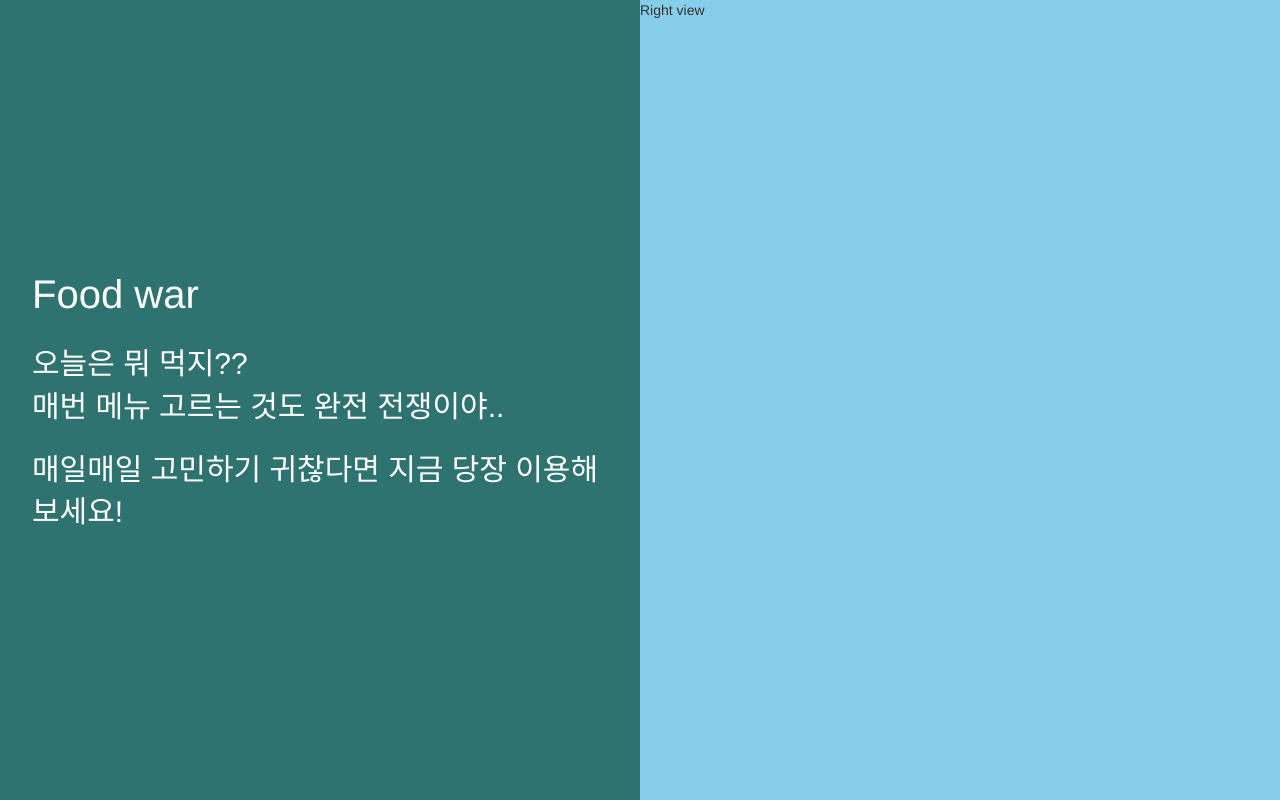
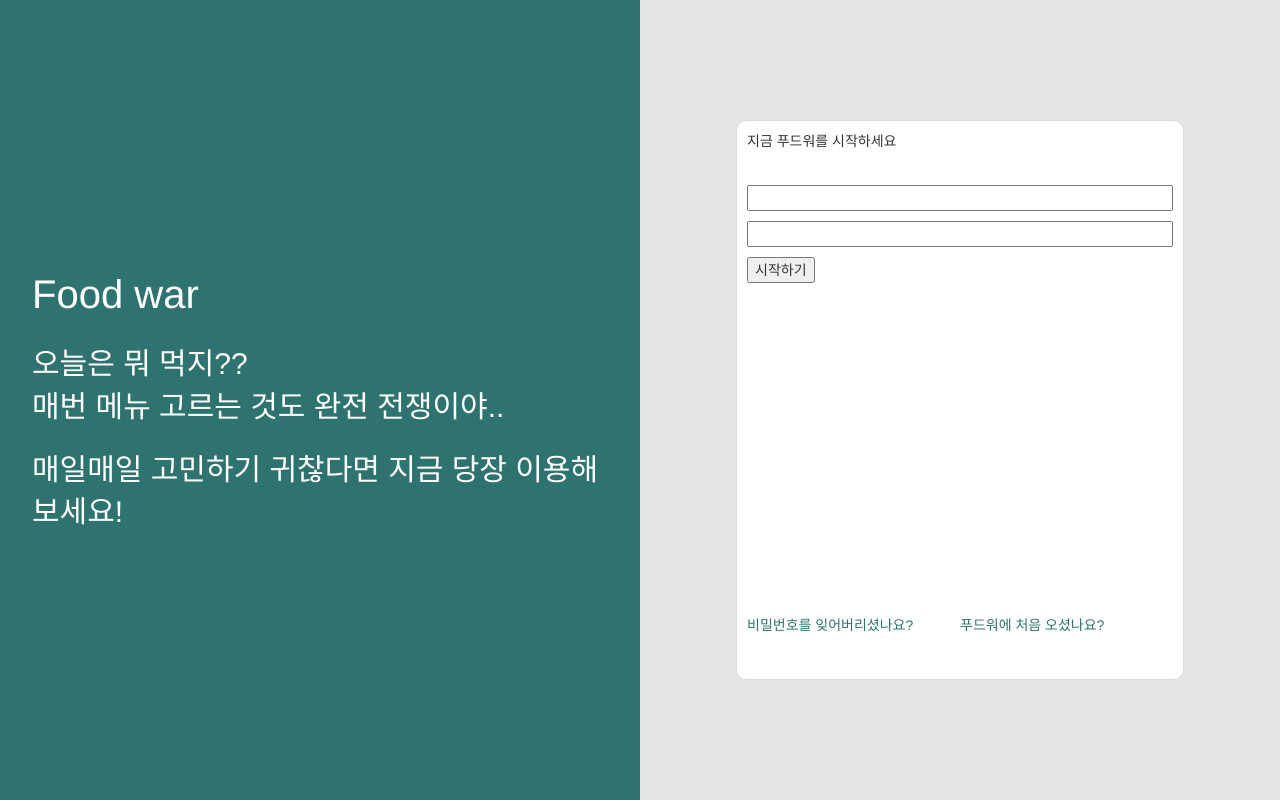
Before and after one commit to food-war/foodwar, a React (Create React App) app in the folder client/: page / in a window 1280 px wide. Built offline with nearby package versions, Linux system fonts and the light colour scheme.

Commit message:
Login 화면 작성중

```diff
--- a/client/src/App.js
+++ b/client/src/App.js
@@ -6,8 +6,8 @@ import store from './store';
 class App extends Component {
   componentDidMount() {
     if (!localStorage.test) {
-      localStorage.setItem('token', 'test');
-      //localStorage.clear();
+      //localStorage.setItem('token', 'test');
+      localStorage.clear();
     }
   }
 
--- a/client/src/App.scss
+++ b/client/src/App.scss
@@ -1,5 +1,5 @@
-$foodwar-color: #2E736F;
-$foodwar-red : #D21D36;
+$foodwar-color: #2e736f;
+$foodwar-red: #d21d36;
 
 html,
 body,
@@ -20,6 +20,8 @@ div {
   vertical-align: middle;
 }
 
-.food-btn {}
+.food-btn {
+}
 
-.food-btn:hover {}
+.food-btn:hover {
+}
--- /dev/null
+++ b/client/src/components/auth/Login.js
@@ -0,0 +1,29 @@
+import React, { Component } from 'react';
+import './Login.scss';
+
+class Login extends Component {
+  render() {
+    return (
+      <div className="Login">
+        <div className="title">지금 푸드워를 시작하세요</div>
+        <div className="contents">
+          <div>
+            <input type="text" />
+          </div>
+          <div>
+            <input type="text" />
+          </div>
+          <div>
+            <button>시작하기</button>
+          </div>
+        </div>
+        <div className="content-footer">
+          <span>비밀번호를 잊어버리셨나요?</span>
+          <span>푸드워에 처음 오셨나요?</span>
+        </div>
+      </div>
+    );
+  }
+}
+
+export default Login;
--- /dev/null
+++ b/client/src/components/auth/Login.scss
@@ -0,0 +1,33 @@
+@import '../../App.scss';
+
+.Login {
+  height: 100%;
+  text-align: left;
+  padding: 10px;
+
+  .title {
+    height: 10%;
+  }
+  .contents {
+    height: 80%;
+    div + div {
+      margin-top: 10px;
+    }
+    input[type=text] {
+      width: 100%;
+      margin: 0 auto;
+    }
+  }
+  .content-footer {
+    height: 10%;
+    color: $foodwar-color;
+    span:nth-child(1) {
+      width: 50%;
+      float: left;
+    }
+    span:nth-child(2) {
+      width: 50%;
+      float: left;
+    }
+  }
+}
--- /dev/null
+++ b/client/src/components/auth/RightContent.js
@@ -0,0 +1,13 @@
+import React, { Component } from 'react';
+
+class RightContent extends Component {
+  render() {
+    return (
+      <div className="contents-box">
+        {this.props.children}
+      </div>
+    );
+  }
+}
+
+export default RightContent;
--- a/client/src/components/auth/RightView.js
+++ b/client/src/components/auth/RightView.js
@@ -1,7 +1,16 @@
 import React, { Component } from 'react';
+import RightContent from './RightContent';
+import Login from './Login';
+import './RightView.scss';
 
 export default class RightView extends Component {
   render() {
-    return <div>Right view</div>;
+    return (
+      <div className="RightView vertical-middle">
+        <RightContent>
+          <Login />
+        </RightContent>
+      </div>
+    );
   }
 }
--- /dev/null
+++ b/client/src/components/auth/RightView.scss
@@ -0,0 +1,14 @@
+.RightView {
+  display: block;
+  height: 100%;
+
+  .contents-box {
+    width: 70%;
+    margin: 0 auto;
+    height: 70%;
+    border: 1px solid #dcdcdc;
+    text-align: center;
+    background-color: #ffffff;
+    border-radius: 10px;
+  }
+}
--- a/client/src/components/auth/index.js
+++ b/client/src/components/auth/index.js
@@ -1,7 +1,7 @@
-import React, { Component } from "react";
-import LeftView from "./LeftView";
-import RightView from "./RightView";
-import "./index.scss";
+import React, { Component } from 'react';
+import LeftView from './LeftView';
+import RightView from './RightView';
+import './index.scss';
 
 export default class index extends Component {
   render() {
@@ -10,7 +10,7 @@ export default class index extends Component {
         <div className="float-left left-view vertical-middle-wrap">
           <LeftView />
         </div>
-        <div className="float-left right-view">
+        <div className="float-left right-view vertical-middle-wrap">
           <RightView />
         </div>
       </div>
--- a/client/src/components/auth/index.scss
+++ b/client/src/components/auth/index.scss
@@ -23,11 +23,12 @@
   }
 
   .right-view {
-    background-color: skyblue;
+    background-color: #e5e5e5;
   }
 
   /* Extra large devices (대형 노트북 및 데스크톱, 1200px 이상) */
-  @media only screen and (max-width: 1200px) {}
+  @media only screen and (max-width: 1200px) {
+  }
 
   /* Large devices (노트북 / 데스크톱, 992px 이상) */
   @media only screen and (max-width: 992px) {
@@ -48,11 +49,14 @@
   }
 
   /* Medium devices (가로 태블릿, 768 픽셀 이상) */
-  @media only screen and (max-width: 768px) {}
+  @media only screen and (max-width: 768px) {
+  }
 
   /* Small devices 세로 형 태블릿 및 대형 휴대 전화 (600px 이상) */
-  @media only screen and (max-width: 600px) {}
+  @media only screen and (max-width: 600px) {
+  }
 
   /* Extra small devices (480px 이하) */
-  @media only screen and (max-width: 480px) {}
+  @media only screen and (max-width: 480px) {
+  }
 }
--- a/client/src/reducers/authReducer.js
+++ b/client/src/reducers/authReducer.js
@@ -1,18 +1,17 @@
-import {TEST_DISPATCH} from '../actions/types';
+import { TEST_DISPATCH } from '../actions/types';
 
 const initialState = {
   isAuthenticated: false,
-    user: {}
+  user: {},
 };
 
-export default function(state = initialState, action){
-    switch(action.type){
+export default function(state = initialState, action) {
+  switch (action.type) {
     case TEST_DISPATCH:
       return {
         ...state,
-                user: action.payload
-
-            }
+        user: action.payload,
+      };
     default:
       return state;
   }
```
Also changed, not shown: 1 other file (tests, documents, lock files or other folders). Lines whose indentation alone changed are shown as unchanged.
